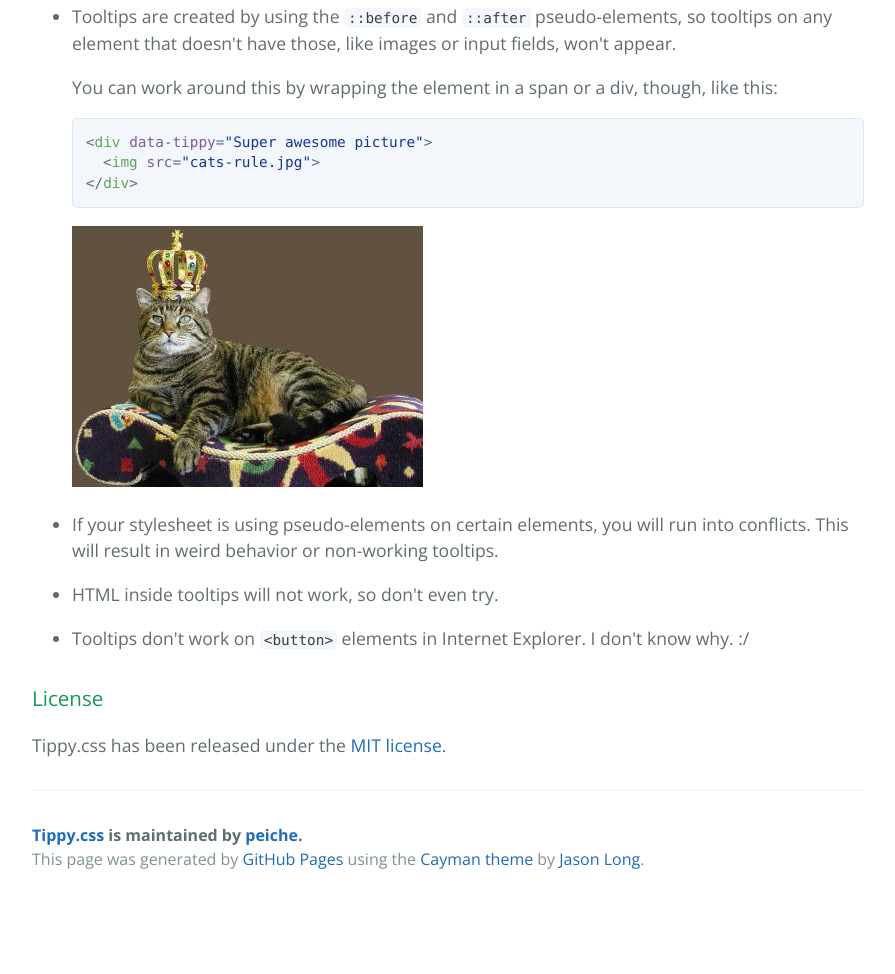
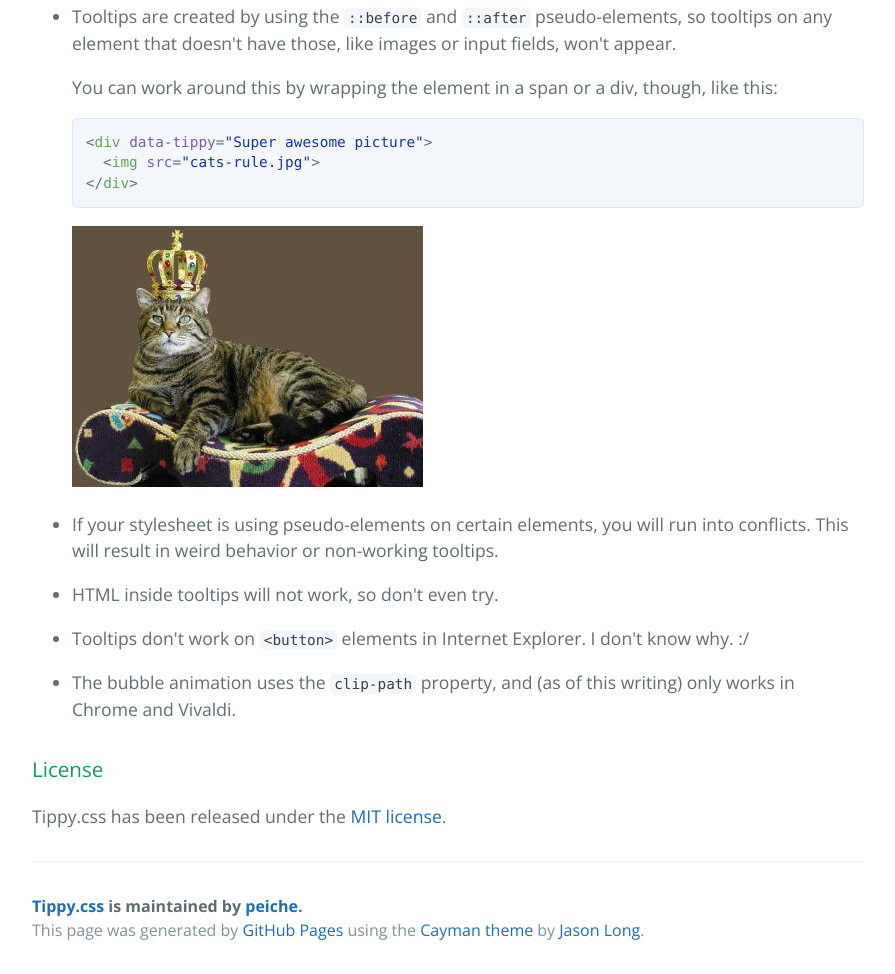
Before and after one commit to peiche/tippy.css, a plain HTML site: page index.html in a window 1280 px wide. Shown: the part 1945-2919 px from the top of the page, without its empty margins (192-1087 px from the left). Before the commit the page ends 2848 px from the top, so only its background shows below. Drawn offline with nearby package versions, Linux system fonts and the light colour scheme.

Commit message:
Updated bubble animation known issue.

```diff
--- a/index.html
+++ b/index.html
@@ -109,6 +109,7 @@
 <li><p>If your stylesheet is using pseudo-elements on certain elements, you will run into conflicts. This will result in weird behavior or non-working tooltips.</p></li>
 <li><p>HTML inside tooltips will not work, so don't even try.</p></li>
 <li><p>Tooltips don't work on <code>&lt;button&gt;</code> elements in Internet Explorer. I don't know why. :/</p></li>
+<li><p>The bubble animation uses the <code>clip-path</code> property, and (as of this writing) only works in Chrome and Vivaldi.</p></li>
 </ul>
 
 <h3>
```
